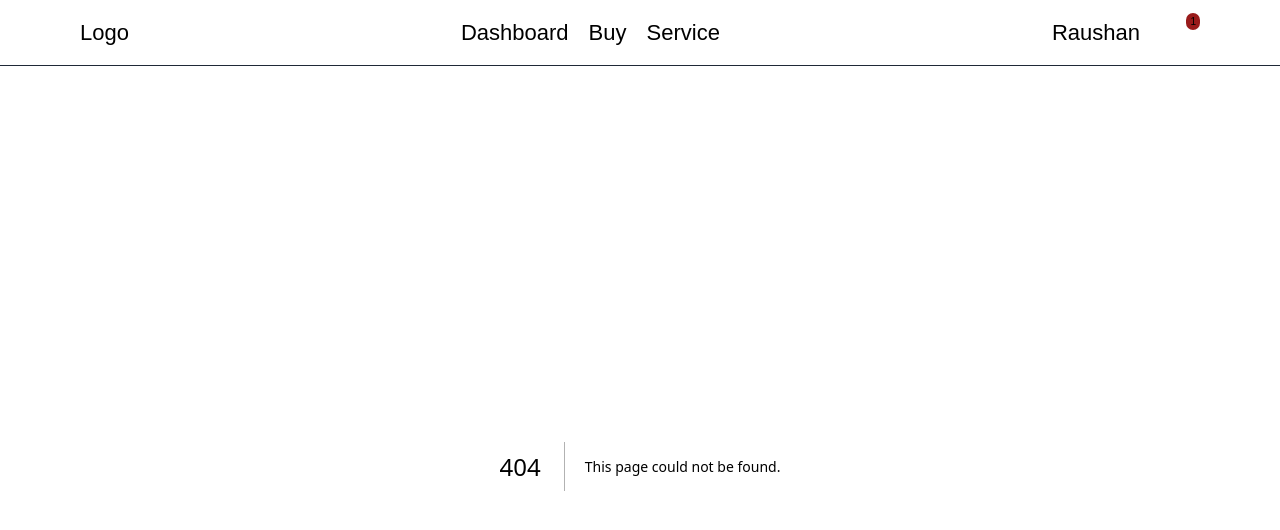
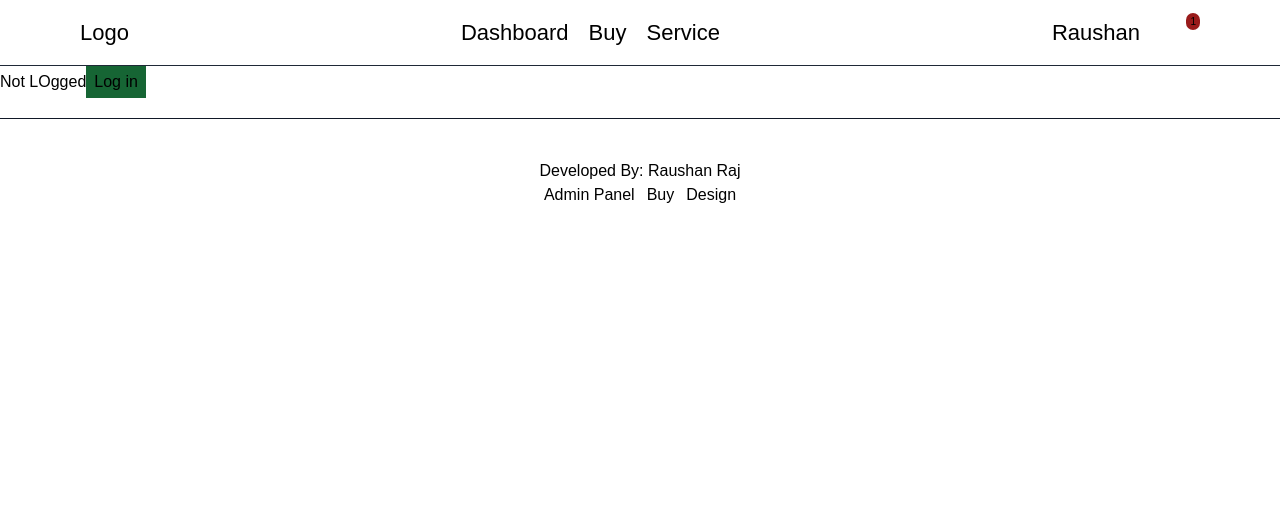
Before and after one commit to rraushan1205/3dshop, a Next.js app: page /Login-Admin/session in a window 1280 px wide. Before the commit this address had no page. Shown: the top 530 px of the page. Built offline with nearby package versions, Linux system fonts and the light colour scheme.

Commit message:
Admin-panel layout added

```diff
--- /dev/null
+++ b/app/Login-Admin/session/page.tsx
@@ -0,0 +1,29 @@
+"use client";
+import Link from "next/link";
+import { useState } from "react";
+
+export default function Admin() {
+  const [logged, setLogged] = useState(false);
+  const HandleClick = () => {
+    setInterval(() => {
+      setLogged(true);
+    }, 500);
+  };
+  if (!logged) {
+    return (
+      <>
+        Not LOgged
+        <button onClick={HandleClick} className="px-2 py-1 bg-green-800">
+          Log in
+        </button>
+      </>
+    );
+  }
+  return (
+    <>
+      <div className="flex ">
+        <p>Heloo Admin Logged in</p>
+      </div>
+    </>
+  );
+}
--- /dev/null
+++ b/app/component/Footer.tsx
@@ -0,0 +1,20 @@
+import Link from "next/link";
+
+export default function Footer() {
+  return (
+    <>
+      <div className="border-t border-gray-900 mt-5 py-10  left-0 bottom-0 w-full">
+        <div className="flex justify-center items-center flex-col">
+          <h1 className="">Developed By: Raushan Raj</h1>
+          <ul className="flex gap-3">
+            <li className="">
+              <Link href={"/Login-Admin/session"}>Admin Panel</Link>
+            </li>
+            <li className="">Buy</li>
+            <li className="">Design</li>
+          </ul>
+        </div>
+      </div>
+    </>
+  );
+}
--- a/app/layout.tsx
+++ b/app/layout.tsx
@@ -2,6 +2,7 @@ import type { Metadata } from "next";
 import { Geist, Geist_Mono } from "next/font/google";
 import "./globals.css";
 import Navbar from "./component/Navbar";
+import Footer from "./component/Footer";
 
 const geistSans = Geist({
   variable: "--font-geist-sans",
@@ -30,6 +31,7 @@ export default function RootLayout({
       >
         <Navbar />
         {children}
+        <Footer />
       </body>
     </html>
   );
```
